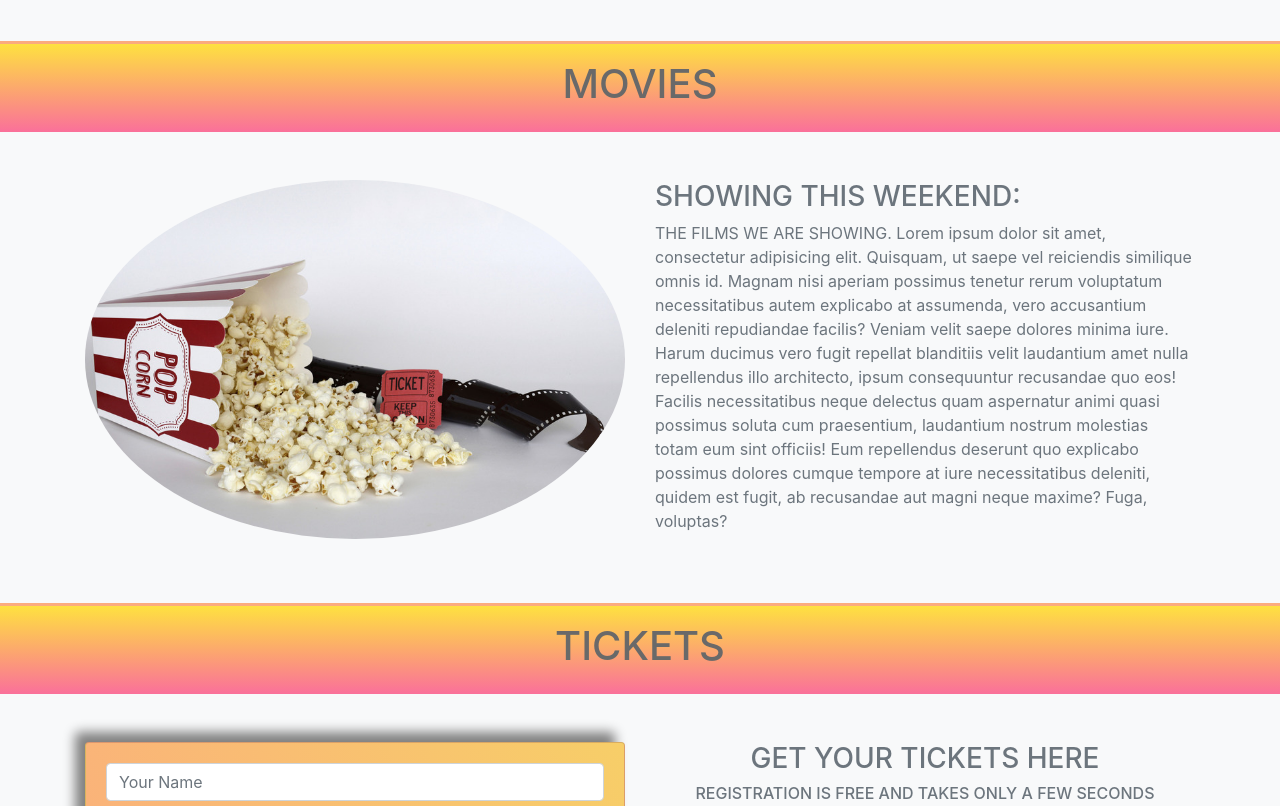
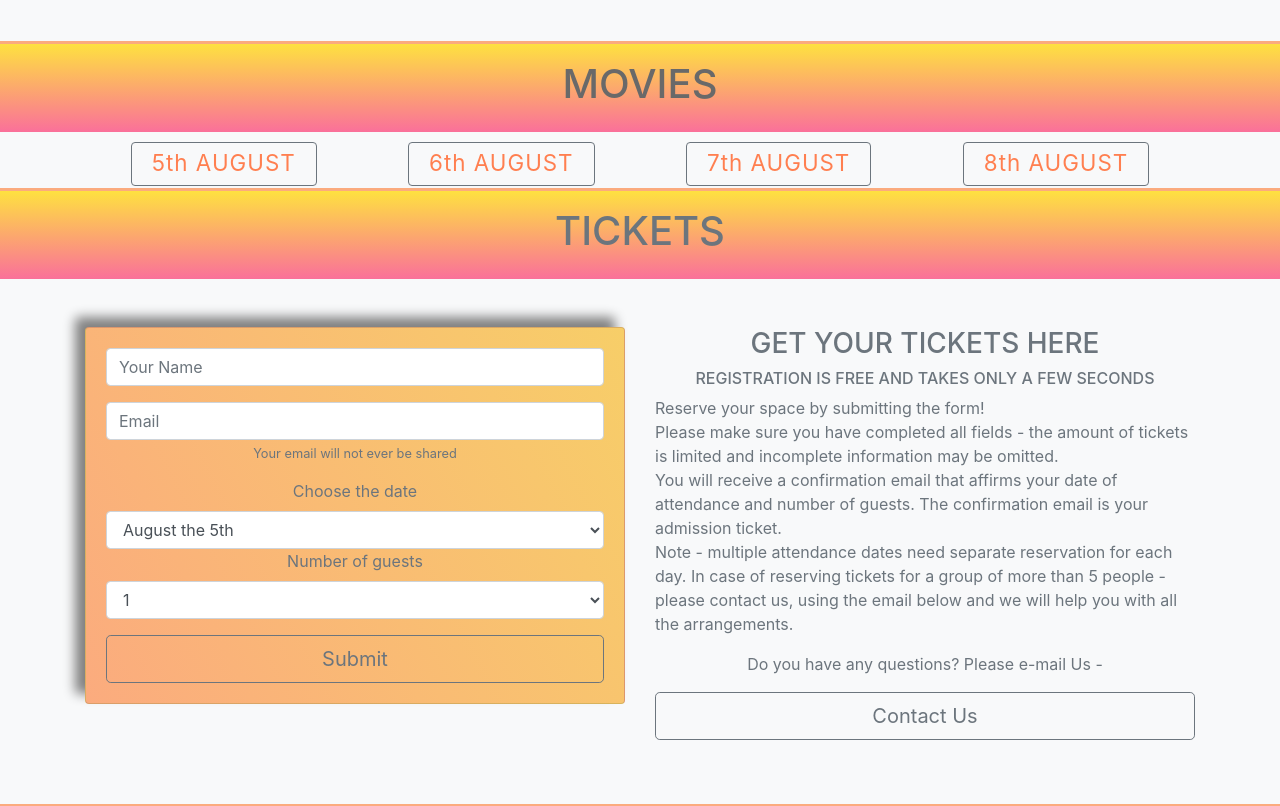
Before and after one commit to 7le7leo/outdoors-film-fest, a plain HTML site: page index.html in a window 1280 px wide. Shown: the part 1220-2026 px from the top of the page. Drawn offline with nearby package versions, Linux system fonts and the light colour scheme.

Commit message:
added Movies menu

```diff
--- a/css/style.css
+++ b/css/style.css
@@ -14,7 +14,7 @@ body {
   background-color: #181819 !important;
 }
 
-.navbar {
+.navbar#main-nav {
   border-bottom: coral 2px solid;
   opacity: 0.9;
 }
@@ -26,7 +26,8 @@ li.nav-item {
   padding: 0 1.5rem;
 }
 
-.nav-link {
+.nav-link#MovieNavlink,
+.nav-link#navTop {
   color: coral !important;
   font-size: 1.4rem;
   font-weight: 400;
@@ -36,8 +37,8 @@ li.nav-item {
   margin: 2px 0 !important;
 }
 
-.nav-link::before,
-.nav-link::after {
+.nav-link#navTop::before,
+.nav-link#navTop::after {
   content: "";
   width: 100%;
   height: 2px;
@@ -48,17 +49,17 @@ li.nav-item {
   transition: transform 0.5s;
 }
 
-.nav-link:hover::before,
-.nav-link:hover::after {
+.nav-link#navTop:hover::before,
+.nav-link#navTop:hover::after {
   transform: scaleX(1);
 }
 
-.nav-link::before {
+.nav-link#navTop::before {
   top: 0;
   transform-origin: left;
 }
 
-.nav-link::after {
+.nav-link#navTop::after {
   bottom: 0;
   transform-origin: right;
 }
--- a/index.html
+++ b/index.html
@@ -27,7 +27,7 @@
 
     <title>BBMF</title>
   </head>
-  <body data-spy="scroll" data-target="#main-nav" id="home">
+  <body>
     <nav class="navbar navbar-expand-sm navbar-dark bg-dark fixed-top py-3" id="main-nav">
       <div class="container">
         <button
@@ -41,19 +41,19 @@
           <!--Actual Navigation Start-->
           <ul class="navbar-nav ml-auto">
             <li class="nav-item">
-              <a href="#about-head-section" class="nav-link">About</a>
+              <a href="#about-head-section" class="nav-link" id="navTop">About</a>
             </li>
             <li class="nav-item">
-              <a href="#movies-head-section" class="nav-link">Movies</a>
+              <a href="#movies-head-section" class="nav-link" id="navTop">Movies</a>
             </li>
             <li class="nav-item">
-              <a href="#tickets-head-section" class="nav-link">Tickets</a>
+              <a href="#tickets-head-section" class="nav-link" id="navTop">Tickets</a>
             </li>
             <li class="nav-item">
-              <a href="#news-head-section" class="nav-link">News</a>
+              <a href="#news-head-section" class="nav-link" id="navTop">News</a>
             </li>
             <li class="nav-item">
-                <a href="#media-head-section" class="nav-link">Media</a>
+                <a href="#media-head-section" class="nav-link" id="navTop">Media</a>
               </li>
           </ul>
         </div>
@@ -164,39 +164,32 @@
         </div>
       </section>
     <!-- -MOVIES- CONTENT -->
-    <section id="movies-section" class="bg-light text-muted py-5">
-      <div class="container">
-        <div class="row">
-          <div class="col-md-6">
-            <img
-              src="img/about-section.jpg"
-              alt="abput-section"
-              class="img-fluid mb-3 rounded-circle"
-            />
-          </div>
-          <div class="col-md-6">
-            <h3>SHOWING THIS WEEKEND:</h3>
-            <p>
-             THE FILMS WE ARE SHOWING. Lorem ipsum dolor sit amet, consectetur adipisicing elit.
-              Quisquam, ut saepe vel reiciendis similique omnis id. Magnam nisi
-              aperiam possimus tenetur rerum voluptatum necessitatibus autem
-              explicabo at assumenda, vero accusantium deleniti repudiandae
-              facilis? Veniam velit saepe dolores minima iure. Harum ducimus
-              vero fugit repellat blanditiis velit laudantium amet nulla
-              repellendus illo architecto, ipsum consequuntur recusandae quo
-              eos! Facilis necessitatibus neque delectus quam aspernatur animi
-              quasi possimus soluta cum praesentium, laudantium nostrum
-              molestias totam eum sint officiis! Eum repellendus deserunt quo
-              explicabo possimus dolores cumque tempore at iure necessitatibus
-              deleniti, quidem est fugit, ab recusandae aut magni neque maxime?
-              Fuga, voluptas?
-            </p>
-          </div>
-        </div>
-      </div>
-    </section>
+    <section id="movies-section" class="bg-light text-muted py-2">
+    <div class="container" id="MoviesNav">
+    <!-- MOVIES Pills Navbar -->
+    <ul class="nav nav-pills flex-column flex-sm-row w-100 justify-content-around text-center">
+        <li class="active">
+            <a class="nav-link btn btn-outline-secondary" id="MovieNavlink" data-toggle="pill" href="#">5th AUGUST</a>
+        </li>
+        <li>
+            <a class="nav-link btn btn-outline-secondary" id="MovieNavlink" data-toggle="pill" href="#">6th AUGUST</a>
+        </li>
+        <li>
+            <a class="nav-link btn btn-outline-secondary" id="MovieNavlink" data-toggle="pill" href="#">7th AUGUST</a>
+        </li>
+        <li>
+            <a class="nav-link btn btn-outline-secondary" id="MovieNavlink" data-toggle="pill" href="#">8th AUGUST</a>
+        </li>
+    </ul>
+    </div>
+
+
+
+
     <div id="border"></div>
     <!-- MOVIES section end HERE -->
+    <!-- -MOVIES- CONTENT -->
+
 
     <!-- TICKETS section START HERE -->
     <!-- TICKETS HEAD -->
```
